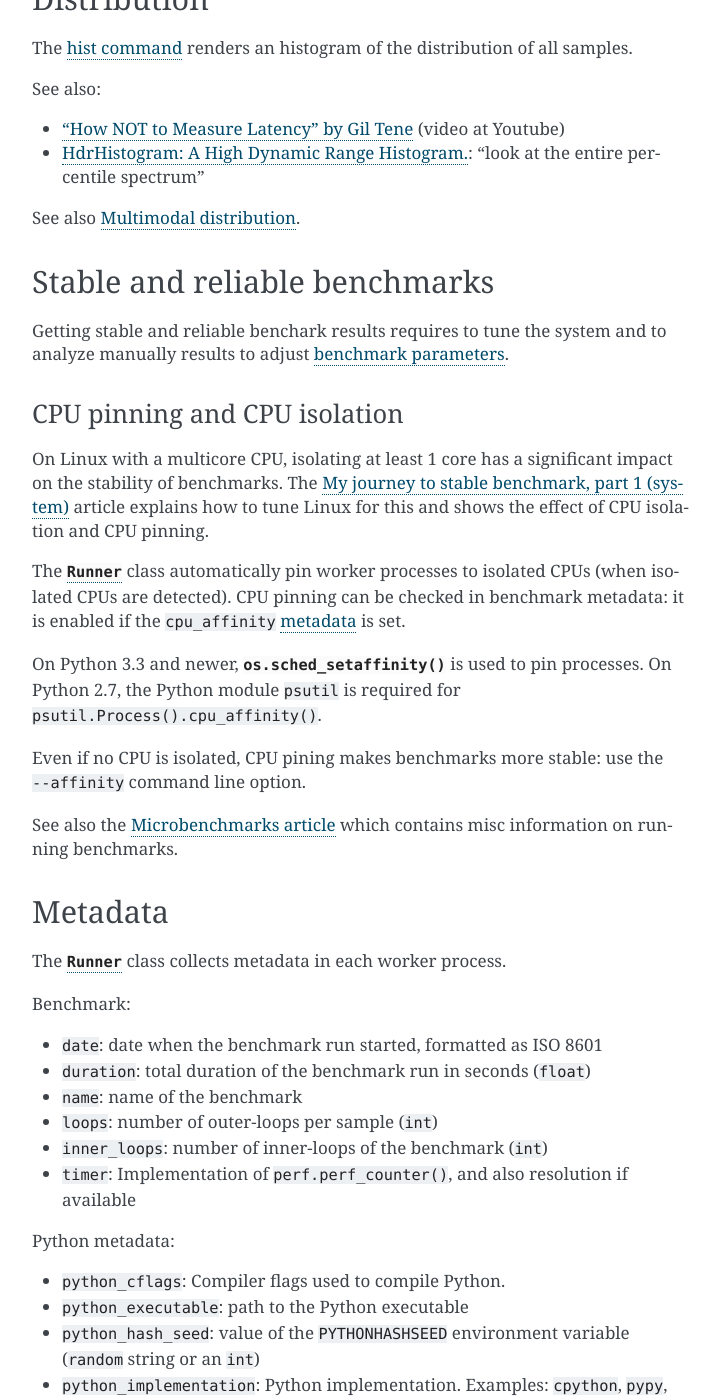
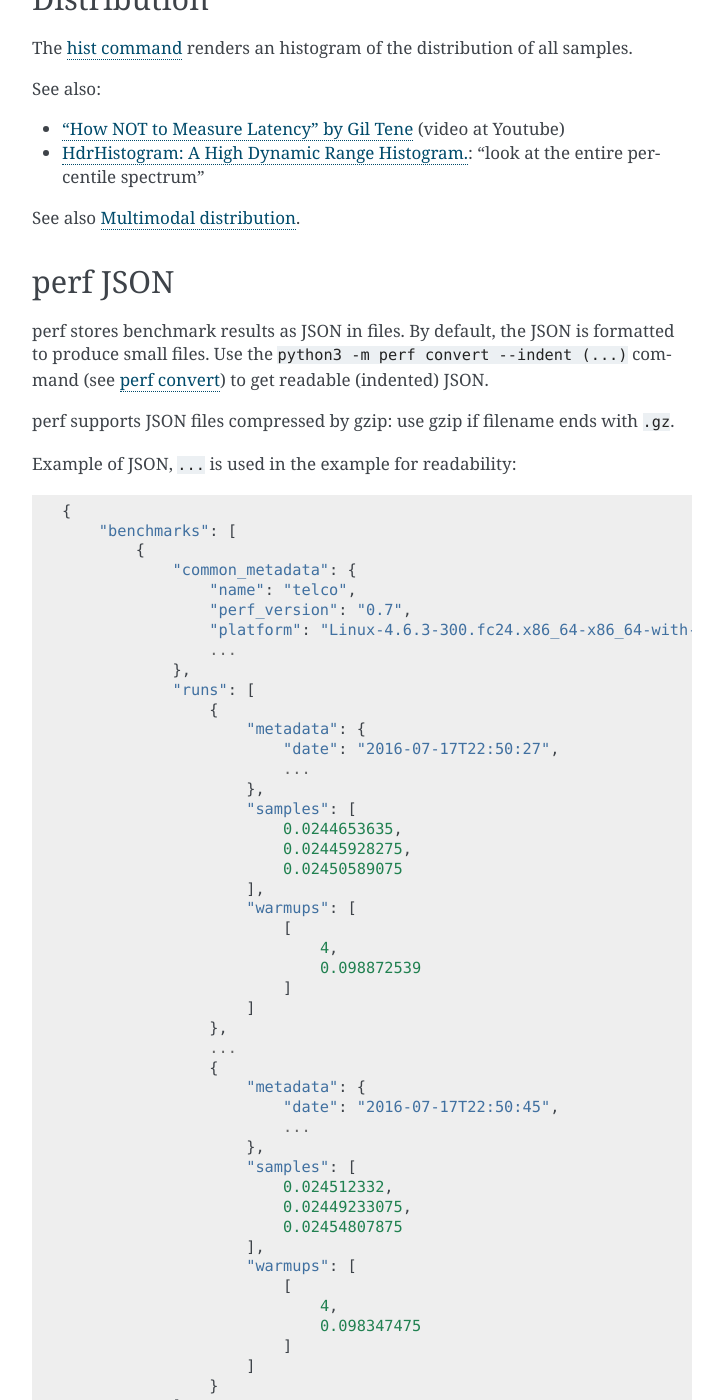
Before and after one commit to psf/pyperf, a Sphinx documentation site: the page built from doc/perf.rst, in a window 1280 px wide and 1400 px high, scrolled down 2240 px. Shown: the whole window, without its empty margins (388-1111 px from the left). Built offline with Sphinx 7.4.7, drawn with Linux system fonts in a browser that asks for light colours; some of the changed text lies outside the part shown.

Commit message:
Support gzip compression

```diff
--- a/doc/changelog.rst
+++ b/doc/changelog.rst
@@ -1,5 +1,11 @@
 Changelog
 =========
+
+Version 0.8.3
+-------------
+
+* Support reading and writing JSON files compressed by gzip: use gzip
+  if the filename ends with ``.gz``
 
 Version 0.8.2 (2016-10-19)
 --------------------------
--- a/doc/perf.rst
+++ b/doc/perf.rst
@@ -126,6 +126,76 @@ See also `Multimodal distribution
 <https://en.wikipedia.org/wiki/Multimodal_distribution>`_.
 
 
+.. _json:
+
+perf JSON
+=========
+
+perf stores benchmark results as JSON in files. By default, the JSON is
+formatted to produce small files. Use the ``python3 -m perf convert --indent
+(...)`` command (see :ref:`perf convert <convert_cmd>`) to get readable
+(indented) JSON.
+
+perf supports JSON files compressed by gzip: use gzip if filename ends with
+``.gz``.
+
+Example of JSON, ``...`` is used in the example for readability::
+
+    {
+        "benchmarks": [
+            {
+                "common_metadata": {
+                    "name": "telco",
+                    "perf_version": "0.7",
+                    "platform": "Linux-4.6.3-300.fc24.x86_64-x86_64-with-fedora-24-Twenty_Four",
+                    ...
+                },
+                "runs": [
+                    {
+                        "metadata": {
+                            "date": "2016-07-17T22:50:27",
+                            ...
+                        },
+                        "samples": [
+                            0.0244653635,
+                            0.02445928275,
+                            0.02450589075
+                        ],
+                        "warmups": [
+                            [
+                                4,
+                                0.098872539
+                            ]
+                        ]
+                    },
+                    ...
+                    {
+                        "metadata": {
+                            "date": "2016-07-17T22:50:45",
+                            ...
+                        },
+                        "samples": [
+                            0.024512332,
+                            0.02449233075,
+                            0.02454807875
+                        ],
+                        "warmups": [
+                            [
+                                4,
+                                0.098347475
+                            ]
+                        ]
+                    }
+                ]
+            }
+        ],
+        "version": 4
+    }
+
+See also the `jq tool <https://stedolan.github.io/jq/>`_: "lightweight and
+flexible command-line JSON processor".
+
+
 .. _stable_bench:
 
 Stable and reliable benchmarks
```
Also changed, not shown: doc/api.rst (+18 -0 lines), 3 other files.
